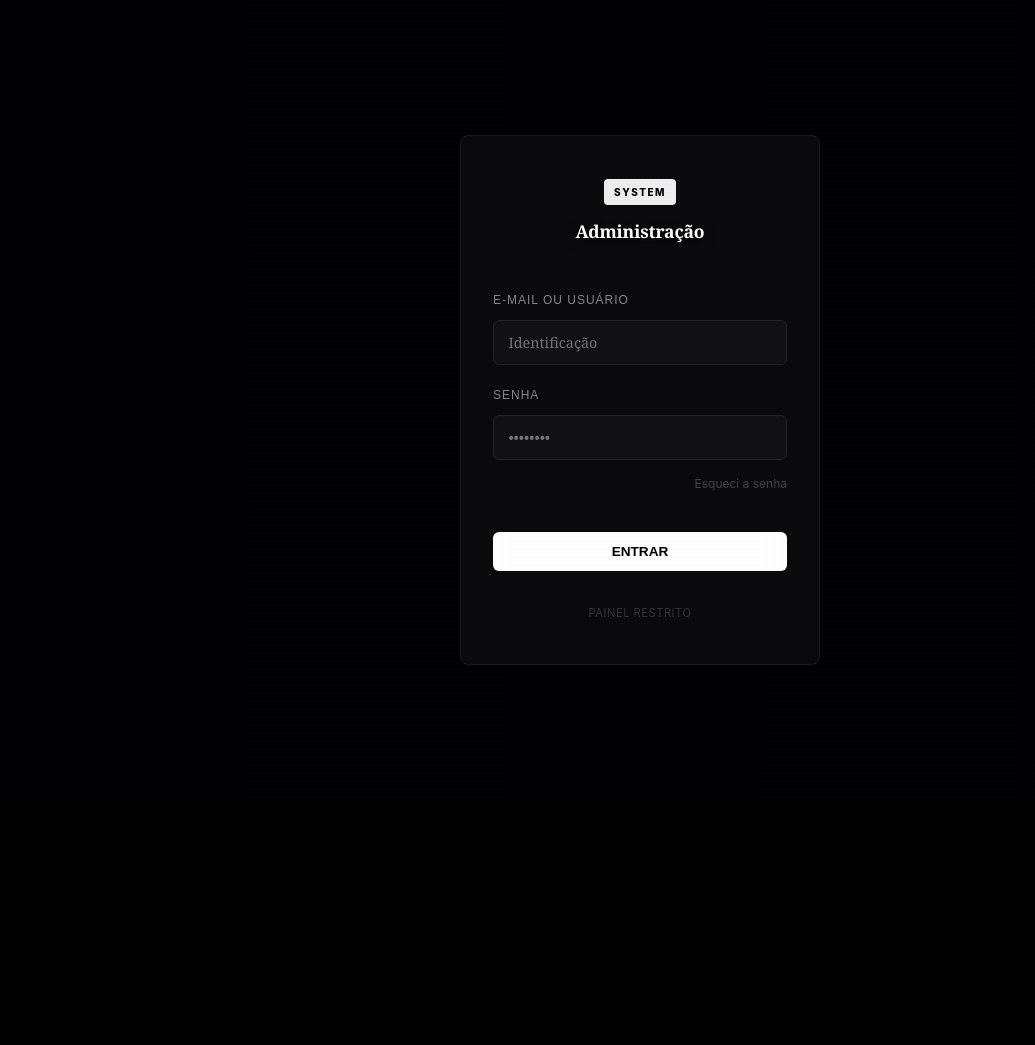
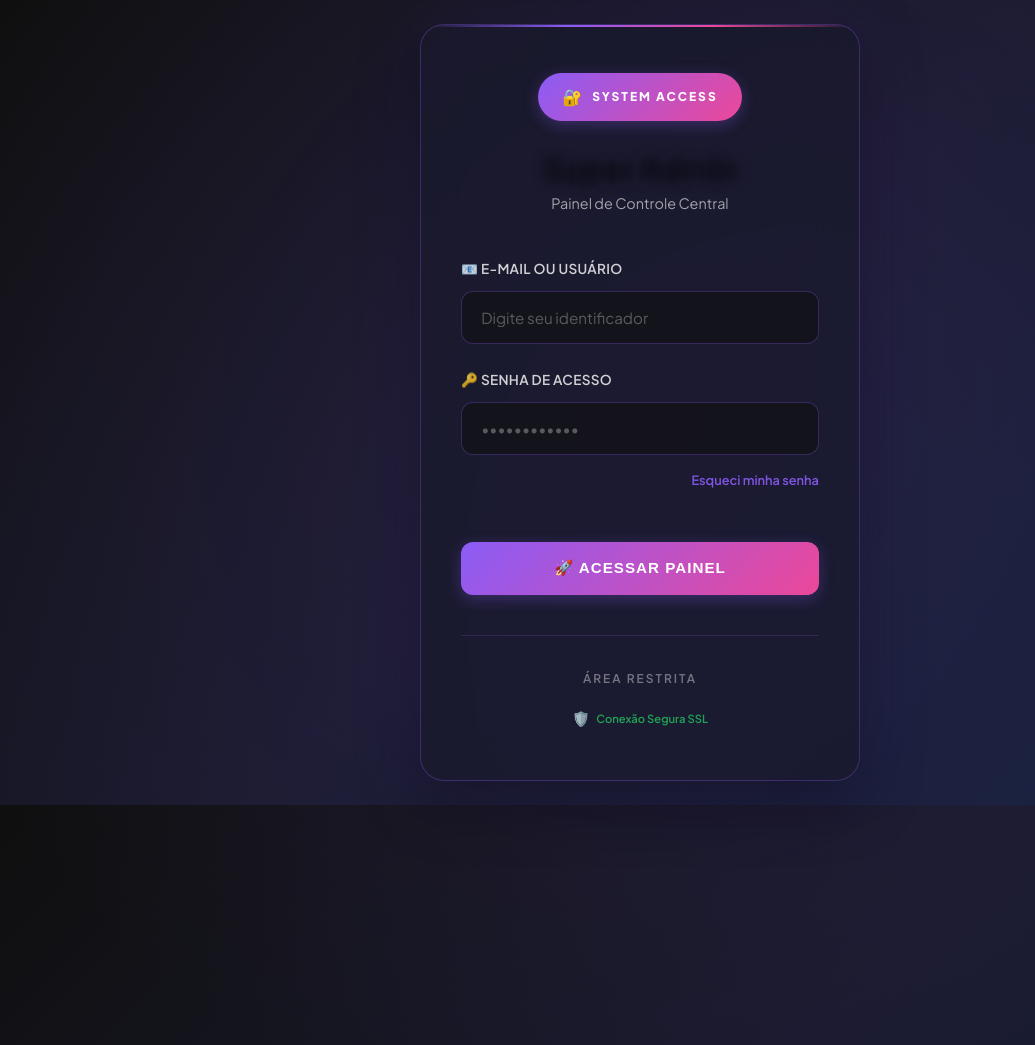
Before and after one commit to mw9nqb4sb7-svg/Projeto_barberagen, a Flask app: page / in a window 1280 px wide; the page is wider, and only the part inside the window is pictured. Shown: the top 1045 px of that part, without its empty margins (0-1035 px from the left). Before the commit the page ends 665 px from the top of that part, so only its background shows below. Run offline with Flask 3, Linux system fonts and the light colour scheme; data that the repository does not hold is empty; parts of the project's set-up code (start-up, migrations or seed data) failed here and were passed over; some libraries are stand-ins or nearby versions.

Commit message:
feat: Redesign moderno da pagina de login do super admin com gradientes e animacoes

```diff
--- a/templates/super_admin/login.html
+++ b/templates/super_admin/login.html
@@ -4,7 +4,10 @@
     <meta charset="UTF-8">
     <meta name="viewport" content="width=device-width, initial-scale=1.0">
     <title>Super Admin - Login</title>
-    <link rel="stylesheet" href="{{ url_for('static', filename='css/styles.css') }}?v=4.0">
+    <link rel="stylesheet" href="{{ url_for('static', filename='css/styles.css') }}?v=4.3">
+    <link rel="preconnect" href="https://fonts.googleapis.com">
+    <link rel="preconnect" href="https://fonts.gstatic.com" crossorigin>
+    <link href="https://fonts.googleapis.com/css2?family=Plus+Jakarta+Sans:wght@400;600;700;800&display=swap" rel="stylesheet">
     <style>
         * {
             margin: 0;
@@ -13,27 +16,61 @@
         }
 
         body {
-            background-color: #000;
-            font-family: 'Plus Jakarta Sans', -apple-system, BlinkMacSystemFont, "Segoe UI", Roboto, sans-serif;
+            background: linear-gradient(135deg, #0f0f0f 0%, #1a1a2e 50%, #16213e 100%);
+            font-family: 'Plus Jakarta Sans', sans-serif;
             color: #fff;
             min-height: 100vh;
             display: flex;
             align-items: center;
             justify-content: center;
             padding: 1.5rem;
+            position: relative;
+            overflow: hidden;
+        }
+
+        /* Efeitos de background */
+        body::before {
+            content: '';
+            position: absolute;
+            top: -50%;
+            left: -50%;
+            width: 200%;
+            height: 200%;
+            background: radial-gradient(circle, rgba(139, 92, 246, 0.1) 0%, transparent 50%);
+            animation: rotate 30s linear infinite;
+        }
+
+        @keyframes rotate {
+            0% { transform: rotate(0deg); }
+            100% { transform: rotate(360deg); }
         }
 
         .login-container {
             width: 100%;
-            max-width: 360px;
+            max-width: 440px;
+            position: relative;
+            z-index: 1;
         }
 
         .login-card {
-            background: #0a0a0a;
-            padding: 2.5rem 2rem;
-            border-radius: 8px;
-            border: 1px solid #1a1a1a;
-            box-shadow: 0 4px 24px rgba(0, 0, 0, 0.5);
+            background: rgba(26, 26, 46, 0.8);
+            backdrop-filter: blur(20px);
+            padding: 3rem 2.5rem;
+            border-radius: 24px;
+            border: 1px solid rgba(139, 92, 246, 0.3);
+            box-shadow: 0 20px 60px rgba(0, 0, 0, 0.4), 0 0 80px rgba(139, 92, 246, 0.1);
+            position: relative;
+            overflow: hidden;
+        }
+
+        .login-card::before {
+            content: '';
+            position: absolute;
+            top: 0;
+            left: 0;
+            right: 0;
+            height: 2px;
+            background: linear-gradient(90deg, transparent, #8B5CF6, #EC4899, transparent);
         }
 
         .login-header {
@@ -42,69 +79,120 @@
         }
 
         .super-badge {
-            display: inline-block;
-            background: #eee;
-            color: #000;
-            padding: 4px 10px;
-            border-radius: 4px;
+            display: inline-flex;
+            align-items: center;
+            gap: 0.5rem;
+            background: linear-gradient(135deg, #8B5CF6, #EC4899);
+            color: #fff;
+            padding: 0.6rem 1.5rem;
+            border-radius: 30px;
             font-weight: 800;
-            font-size: 10px;
+            font-size: 0.75rem;
             text-transform: uppercase;
-            letter-spacing: 1.5px;
-            margin-bottom: 1rem;
+            letter-spacing: 2px;
+            margin-bottom: 1.5rem;
+            box-shadow: 0 4px 15px rgba(139, 92, 246, 0.3);
+        }
+
+        .super-badge::before {
+            content: '🔐';
+            font-size: 1rem;
         }
 
         .login-title {
-            font-size: 1.1rem;
-            font-weight: 600;
-            color: #fff;
-            letter-spacing: -0.2px;
+            font-size: 2rem;
+            font-weight: 800;
+            background: linear-gradient(135deg, #fff, #8B5CF6);
+            -webkit-background-clip: text;
+            -webkit-text-fill-color: transparent;
+            background-clip: text;
+            letter-spacing: -0.5px;
+            margin-bottom: 0.5rem;
+        }
+
+        .login-subtitle {
+            color: rgba(255, 255, 255, 0.6);
+            font-size: 0.9rem;
+            font-weight: 500;
         }
 
         .form-group {
-            margin-bottom: 1.25rem;
+            margin-bottom: 1.5rem;
         }
 
         .form-label {
             display: block;
-            margin-bottom: 0.5rem;
-            color: #888;
-            font-weight: 500;
-            font-size: 0.75rem;
+            margin-bottom: 0.6rem;
+            color: rgba(255, 255, 255, 0.8);
+            font-weight: 600;
+            font-size: 0.85rem;
+            letter-spacing: 0.3px;
         }
 
         .form-input {
             width: 100%;
-            padding: 0.75rem 0.9rem;
-            border: 1px solid #222;
-            border-radius: 6px;
-            background: #111;
+            padding: 1rem 1.2rem;
+            border: 1px solid rgba(139, 92, 246, 0.3);
+            border-radius: 12px;
+            background: rgba(15, 15, 15, 0.6);
             color: #fff;
-            font-size: 0.9rem;
-            transition: border-color 0.2s ease;
+            font-size: 0.95rem;
+            font-weight: 500;
+            transition: all 0.3s ease;
         }
 
         .form-input:focus {
             outline: none;
-            border-color: #444;
+            border-color: #8B5CF6;
+            background: rgba(15, 15, 15, 0.8);
+            box-shadow: 0 0 0 3px rgba(139, 92, 246, 0.1);
+        }
+
+        .form-input::placeholder {
+            color: rgba(255, 255, 255, 0.3);
+        }
+
+        .forgot-password {
+            text-align: right;
+            margin-top: 0.6rem;
+        }
+
+        .forgot-password a {
+            color: rgba(139, 92, 246, 0.9);
+            font-size: 0.8rem;
+            text-decoration: none;
+            font-weight: 600;
+            transition: color 0.3s ease;
+        }
+
+        .forgot-password a:hover {
+            color: #8B5CF6;
         }
 
         .btn-login {
             width: 100%;
-            padding: 0.75rem;
-            background: #fff;
-            color: #000;
+            padding: 1.1rem;
+            background: linear-gradient(135deg, #8B5CF6, #EC4899);
+            color: #fff;
             border: none;
-            border-radius: 6px;
+            border-radius: 12px;
             font-weight: 700;
-            font-size: 0.85rem;
+            font-size: 0.95rem;
             cursor: pointer;
-            transition: opacity 0.2s ease;
-            margin-top: 1rem;
+            transition: all 0.3s ease;
+            margin-top: 1.5rem;
+            text-transform: uppercase;
+            letter-spacing: 1px;
+            box-shadow: 0 4px 15px rgba(139, 92, 246, 0.3);
         }
 
         .btn-login:hover {
-            opacity: 0.9;
+            transform: translateY(-2px);
+            box-shadow: 0 6px 25px rgba(139, 92, 246, 0.4);
+        }
+
+        .btn-login:active {
+            transform: translateY(0);
         }
 
         .messages {
@@ -112,21 +200,81 @@
         }
 
         .alert {
-            padding: 0.7rem;
-            border-radius: 4px;
-            font-size: 0.8rem;
+            padding: 1rem;
+            border-radius: 12px;
+            font-size: 0.85rem;
             text-align: center;
-            background: rgba(220, 38, 38, 0.1);
+            font-weight: 600;
+            animation: slideDown 0.3s ease;
+        }
+
+        .alert-error {
+            background: rgba(239, 68, 68, 0.15);
             color: #ef4444;
-            border: 1px solid rgba(220, 38, 38, 0.2);
+            border: 1px solid rgba(239, 68, 68, 0.3);
+        }
+
+        .alert-success {
+            background: rgba(34, 197, 94, 0.15);
+            color: #22c55e;
+            border: 1px solid rgba(34, 197, 94, 0.3);
+        }
+
+        @keyframes slideDown {
+            from {
+                opacity: 0;
+                transform: translateY(-10px);
+            }
+            to {
+                opacity: 1;
+                transform: translateY(0);
+            }
         }
 
         .login-footer {
             text-align: center;
-            margin-top: 2rem;
-            color: #333;
+            margin-top: 2.5rem;
+            padding-top: 2rem;
+            border-top: 1px solid rgba(139, 92, 246, 0.2);
+        }
+
+        .login-footer-text {
+            color: rgba(255, 255, 255, 0.4);
+            font-size: 0.75rem;
+            font-weight: 600;
+            letter-spacing: 2px;
+            text-transform: uppercase;
+        }
+
+        .security-badge {
+            display: inline-flex;
+            align-items: center;
+            gap: 0.4rem;
+            margin-top: 1rem;
+            color: rgba(34, 197, 94, 0.8);
             font-size: 0.7rem;
-            letter-spacing: 0.5px;
+            font-weight: 600;
+        }
+
+        .security-badge::before {
+            content: '🛡️';
+            font-size: 0.9rem;
+        }
+
+        /* Responsivo */
+        @media (max-width: 480px) {
+            .login-card {
+                padding: 2rem 1.5rem;
+            }
+
+            .login-title {
+                font-size: 1.6rem;
+            }
+
+            .super-badge {
+                font-size: 0.7rem;
+                padding: 0.5rem 1.2rem;
+            }
         }
     </style>
 </head>
@@ -134,8 +282,9 @@
     <div class="login-container">
         <div class="login-card">
             <div class="login-header">
-                <div class="super-badge">System</div>
-                <h1 class="login-title">Administração</h1>
+                <div class="super-badge">System Access</div>
+                <h1 class="login-title">Super Admin</h1>
+                <p class="login-subtitle">Painel de Controle Central</p>
             </div>
 
             {% with messages = get_flashed_messages(with_categories=true) %}
@@ -148,29 +297,30 @@
                 {% endif %}
             {% endwith %}
 
-            <form method="POST" data-loading="true" data-loading-text="Autenticando Super Admin..." data-loading-subtext="Verificando permissões de acesso">
+            <form method="POST" data-loading="true" data-loading-text="Autenticando..." data-loading-subtext="Verificando credenciais de acesso">
                 <input type="hidden" name="csrf_token" value="{{ csrf_token() }}"/>
 
                 <div class="form-group">
-                    <label class="form-label" for="email">E-mail ou Usuário</label>
+                    <label class="form-label" for="email">📧 E-mail ou Usuário</label>
                     <input type="text" id="email" name="email" required class="form-input"
-                           placeholder="Identificação">
+                           placeholder="Digite seu identificador" autocomplete="username">
                 </div>
 
                 <div class="form-group">
-                    <label class="form-label" for="senha">Senha</label>
+                    <label class="form-label" for="senha">🔑 Senha de Acesso</label>
                     <input type="password" id="senha" name="senha" required class="form-input"
-                           placeholder="••••••••">
-                    <div style="text-align: right; margin-top: 8px;">
-                        <a href="{{ url_for('recuperar_senha') }}" style="color: #444; font-size: 0.75rem; text-decoration: none;">Esqueci a senha</a>
+                           placeholder="••••••••••••" autocomplete="current-password">
+                    <div class="forgot-password">
+                        <a href="{{ url_for('recuperar_senha') }}">Esqueci minha senha</a>
                     </div>
                 </div>
 
-                <button type="submit" class="btn-login">ENTRAR</button>
+                <button type="submit" class="btn-login">🚀 Acessar Painel</button>
             </form>
 
             <div class="login-footer">
-                PAINEL RESTRITO
+                <div class="login-footer-text">Área Restrita</div>
+                <div class="security-badge">Conexão Segura SSL</div>
             </div>
         </div>
     </div>
```
